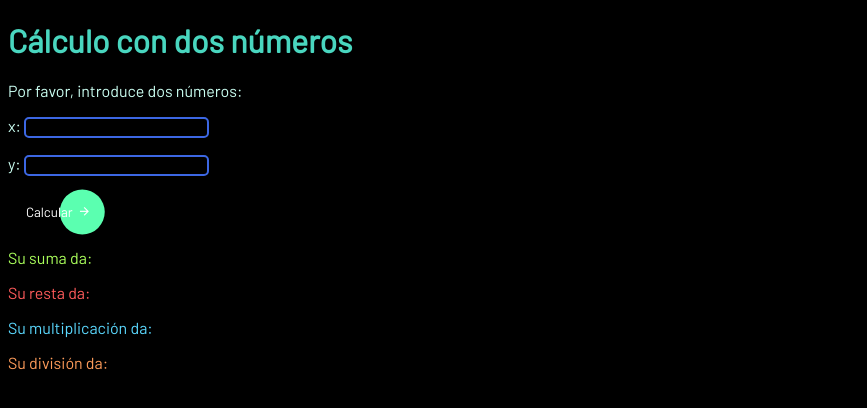
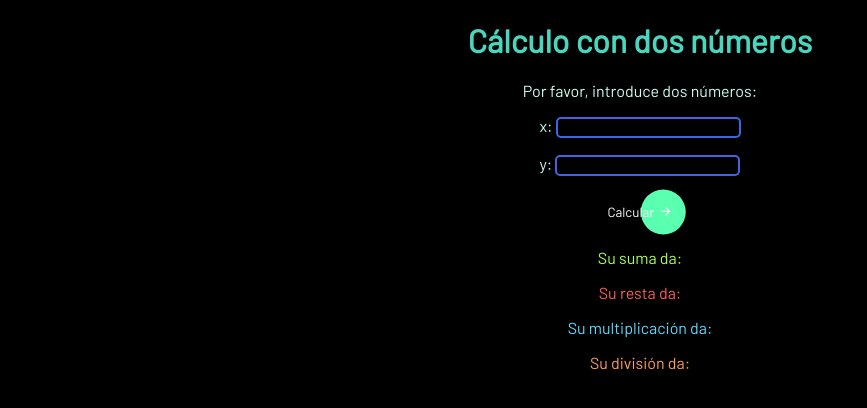
Before and after one commit to iAngelOA/Aritmethic-Page-Practice, a plain HTML site: page index.html in a window 1280 px wide. Shown: the whole page, without its empty margins (0-867 px from the left). Drawn offline with nearby package versions, Linux system fonts and the light colour scheme.

Commit message:
Al content in the page centered, changes made in the css document

```diff
--- a/style.css
+++ b/style.css
@@ -1,6 +1,7 @@
 body {
-    background-color: black;
+    background-color: rgb(0, 0, 0);
     font-family: 'Barlow', sans-serif;
+    text-align: center;
 }
 
 h1 {
@@ -36,6 +37,8 @@ p {
    padding: 12px 18px;
    position: relative;
    font-family: 'Barlow', sans-serif;
+   margin-left: auto;
+   margin-right: auto;
 }
 
 .calc:before {
```
